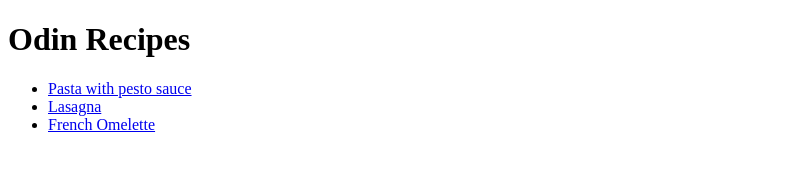
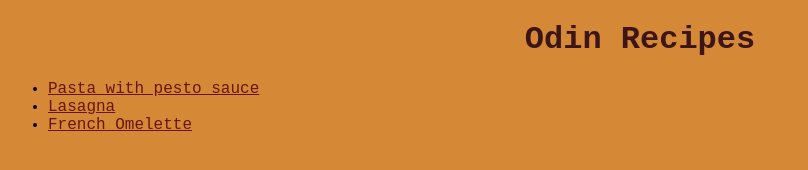
Before and after one commit to removeris/odin-recipes, a plain HTML site: page index.html in a window 1280 px wide. Shown: the whole page, without its empty margins (0-808 px from the left). Drawn offline with Linux system fonts and the light colour scheme.

Commit message:
Add css to homepage

```diff
--- a/index.html
+++ b/index.html
@@ -4,14 +4,15 @@
     <head>
         <meta charset="utf-8">
         <title>Recipes</title>
+        <link rel="stylesheet" href="./style.css">
     </head>
 
     <body>
         <h1>Odin Recipes</h1>
         <ul>
-            <li><a href="./recipes/pasta.html">Pasta with pesto sauce</a></li>
-            <li><a href="./recipes/lasagna.html">Lasagna</a></li>
-            <li><a href="./recipes/omelette.html">French Omelette</a></li>
+            <li><a class="link" href="./recipes/pasta.html">Pasta with pesto sauce</a></li>
+            <li><a class="link" href="./recipes/lasagna.html">Lasagna</a></li>
+            <li><a class="link" href="./recipes/omelette.html">French Omelette</a></li>
         </ul>
     </body>
 </html>
--- /dev/null
+++ b/style.css
@@ -0,0 +1,13 @@
+body {
+    background-color: #d58936;
+    font-family: 'Courier New', Courier, monospace;
+}
+
+h1 {
+    color: #3c1518;
+    text-align: center;
+}
+
+.link {
+    color: #69140e;
+}
```
